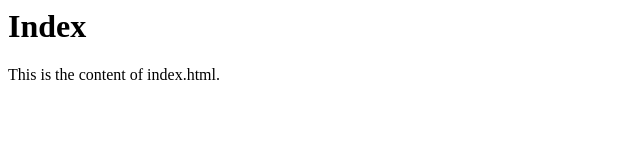
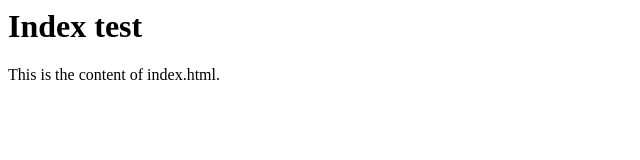
Before and after one commit to sdbellisario/node-express, a website: page public/index.html in a window 1280 px wide. Shown: the full height of the page, 0-640 px from the left. Drawn offline with Linux system fonts and the light colour scheme.

Commit message:
Intro to Express Part 1

```diff
--- a/public/index.html
+++ b/public/index.html
@@ -3,7 +3,7 @@
     <title>This is index.html</title>
 </head>
 <body>
-    <h1>Index</h1>
+    <h1>Index test</h1>
     <p>This is the content of index.html.</p>
 </body>
 </html>
```
